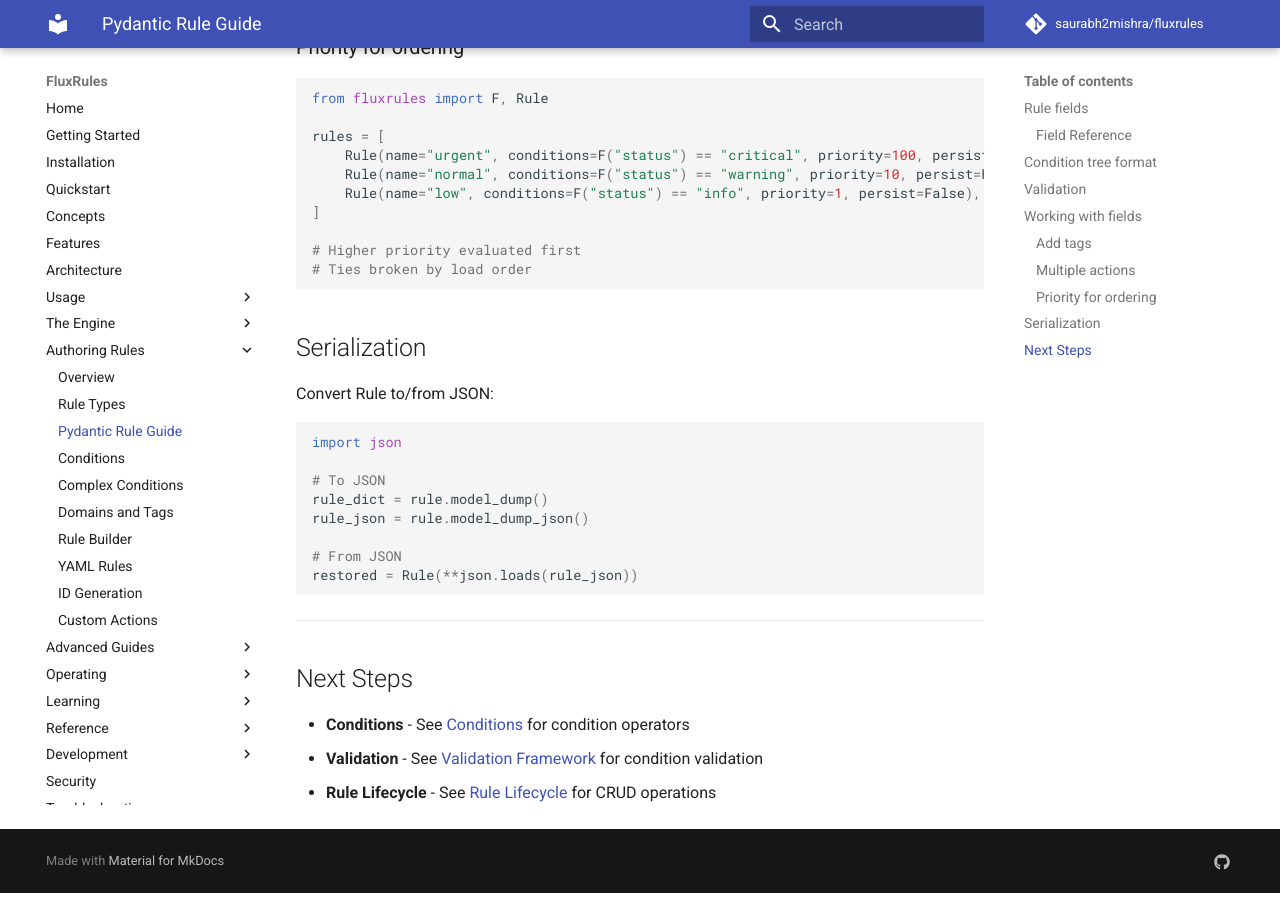
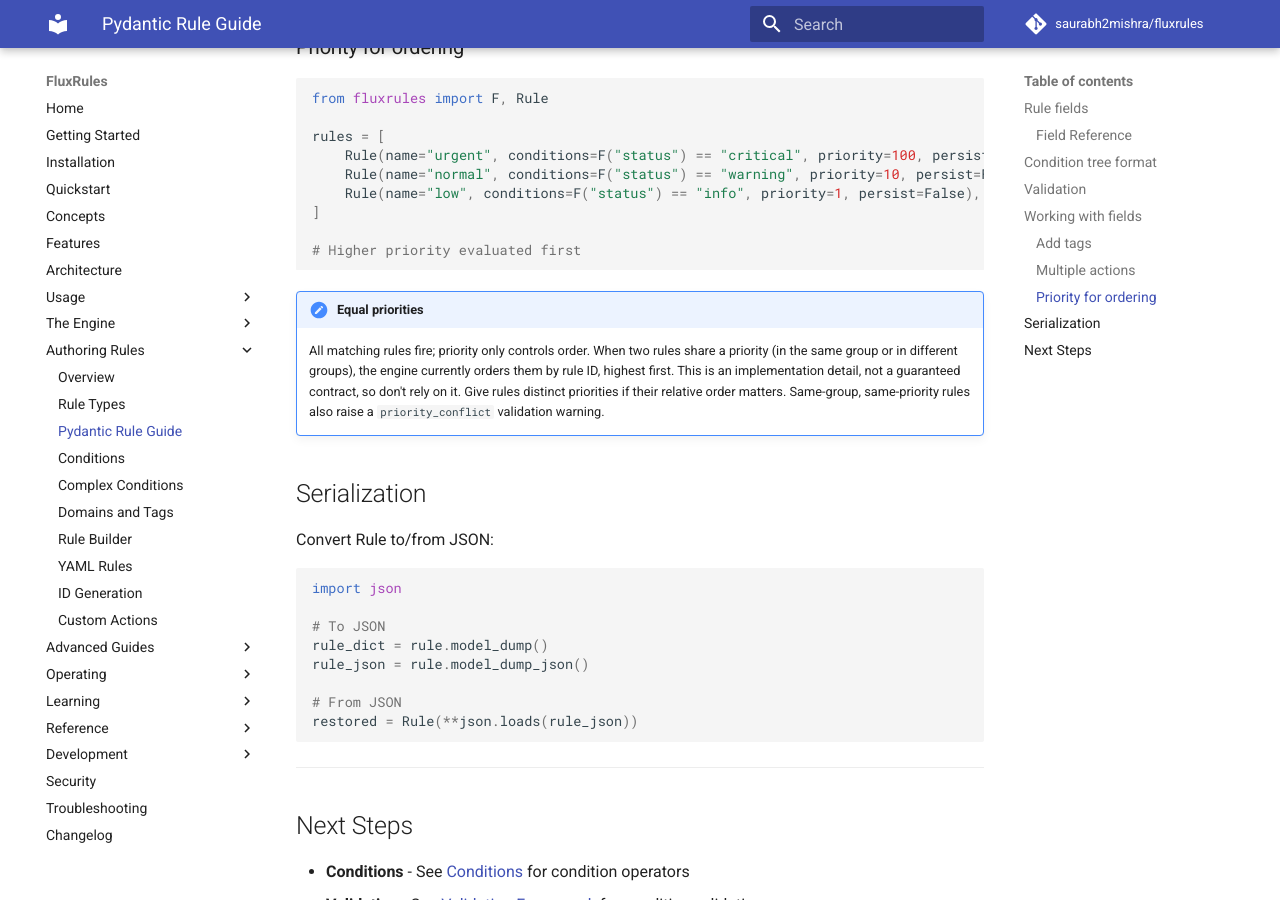
Before and after one commit to saurabh2mishra/fluxrules, an MkDocs documentation site: the page built from docs/pydantic-rule-guide.md, in a window 1280 px wide and 900 px high, scrolled down 3032 px. Built offline with MkDocs 1.6.1 and Material for MkDocs 9.7.7, drawn with Linux system fonts in a browser that asks for light colours; comment, search, counter and statistics services are not loaded.

Commit message:
chore: bump version to v1.0.0 and document equal-priority ordering
Co-Authored-By: Claude Sonnet 5.5 <noreply@anthropic.com>

````diff
--- a/docs/pydantic-rule-guide.md
+++ b/docs/pydantic-rule-guide.md
@@ -143,8 +143,15 @@ rules = [
 ]
 
 # Higher priority evaluated first
-# Ties broken by load order
 ```
+
+!!! note "Equal priorities"
+    All matching rules fire; priority only controls order. When two rules share a
+    priority (in the same group or in different groups), the engine currently
+    orders them by rule ID, highest first. This is an implementation detail, not a
+    guaranteed contract, so don't rely on it. Give rules distinct priorities if
+    their relative order matters. Same-group, same-priority rules also raise a
+    `priority_conflict` validation warning.
 
 ## Serialization
 
--- a/pyproject.toml
+++ b/pyproject.toml
@@ -4,7 +4,7 @@ build-backend = "hatchling.build"
 
 [project]
 name = "fluxrules"
-version = "0.2.0"
+version = "1.0.0"
 description = "A light-weight Business Rule Engine"
 readme = "README.md"
 requires-python = ">=3.10"
--- a/src/fluxrules/version.py
+++ b/src/fluxrules/version.py
@@ -2,4 +2,4 @@
 
 __all__ = ["__version__"]
 
-__version__ = "0.2.0"
+__version__ = "1.0.0"
````
Also changed, not shown: CHANGELOG.md (+11 -0 lines), docs/changelog.md (+3 -0 lines), docs/concepts.md (+1 -1 lines), docs/deployment.md (+1 -1 lines), docs/observability.md (+1 -1 lines), docs/rest-api.md (+1 -1 lines), 1 other file.
